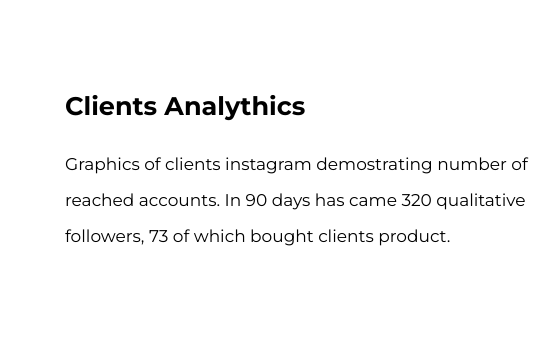
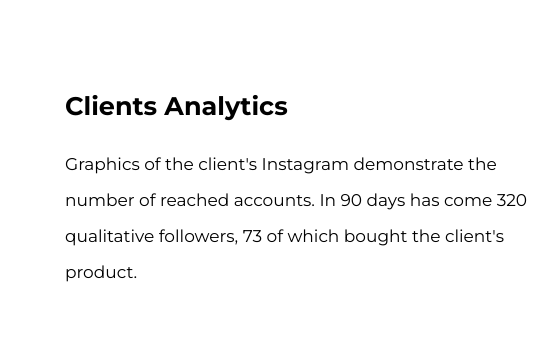
Before and after one commit to OleksandraKniazieva/oleksandrakniazieva.github.io, a plain HTML site: page mission.html in a window 1280 px wide. Shown: the part 897-1248 px from the top of the page, 585-1145 px from the left. Drawn offline with Linux system fonts and the light colour scheme.

Commit message:
Add files via upload

```diff
--- a/mission.html
+++ b/mission.html
@@ -42,8 +42,8 @@
           <img class="insights" src="insights.jpg" alt="Instagram analysis of reached accounts in the last 90 days" />
           </div>
           <div>
-            <h2>Clients Analythics</h2>
-            <p> Graphics of clients instagram demostrating number of reached accounts. In 90 days has came 320 qualitative followers, 73 of which bought clients product.
+            <h2>Clients Analytics</h2>
+            <p> Graphics of the client's Instagram demonstrate the number of reached accounts. In 90 days has come 320 qualitative followers, 73 of which bought the client's product.
             </p>
         </div>
       </main>
```
